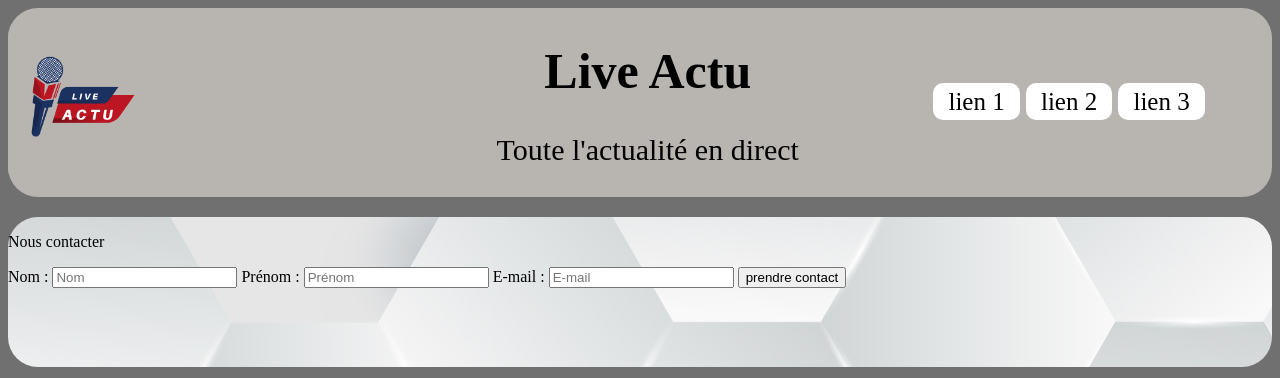
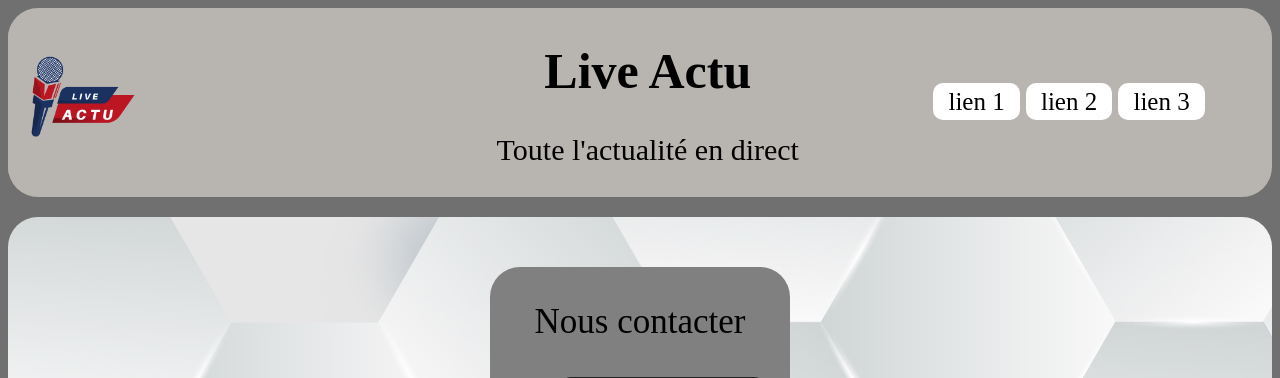
Before and after one commit to Tfoucher5/Site-actualite, a PHP site: page /contact.php in a window 1280 px wide. Shown: the top 378 px of the page. Run offline with PHP 8.4, Linux system fonts and the light colour scheme.

Commit message:
Finitions contact.php

```diff
--- a/contact.php
+++ b/contact.php
@@ -46,14 +46,14 @@ if (isset($_POST['soumettre'])) {
             <p class="titre-formulaire">Nous contacter</p>
             <form action="contact.php" method="post">
                 <label class="input-label" for="nom">Nom : </label>
-                <input class="input-box" type="text" name="nom" maxlength="50" placeholder="Nom" />
+                <input class="input-box" type="text" name="nom" maxlength="50" placeholder="Nom" /><br />
 
                 <label class="input-label" for="prenom">Prénom : </label>
-                <input class="input-box" type="text" name="prenom" maxlength="50" placeholder="Prénom" />
+                <input class="input-box" type="text" name="prenom" maxlength="50" placeholder="Prénom" /><br />
 
                 <label class="input-label" for="mail">E-mail : </label>
-                <input class="input-box" type="email" name="mail" maxlength="100" placeholder="E-mail" />
-                <input class="submmit-bouton" name="soumettre" type="submit" value="prendre contact" />
+                <input class="input-box" type="email" name="mail" maxlength="100" placeholder="E-mail" /><br />
+                <input class="submit-bouton" name="soumettre" type="submit" value="prendre contact" />
             </form>
         </div>
     </main>
--- a/styles.css
+++ b/styles.css
@@ -206,9 +206,31 @@ main a{
 /*CONTACT*/
 
 .form-container{
-    height: 150px;
+    width: 300px;
+    text-align: center;
+    background-color: grey;
+    margin: 0   auto;
+    margin-top: 50px;
+    margin-bottom: 50px;
+    padding-bottom: 25px;
+    border-radius: 30px;
 }
 
+.titre-formulaire{
+    font-size: 35px;
+}
+
+.input-box{
+    margin-bottom: 15px;
+    border-radius: 15px;
+    padding: 5px 15px;
+}
+
+.submit-bouton{
+    padding: 5px 15px;
+    border-radius: 10px;
+    margin-top: 15px;
+}
 
 
 
```
